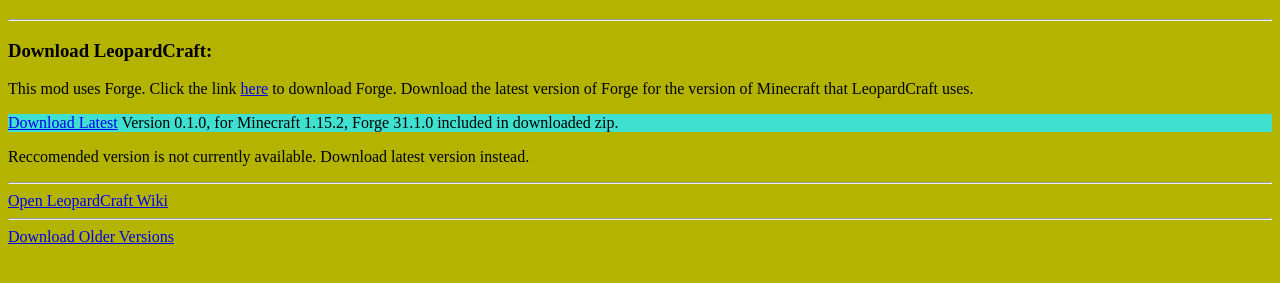
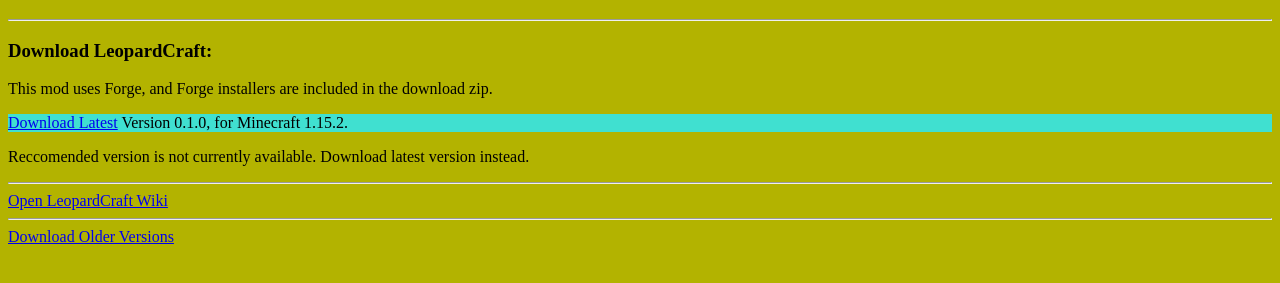
Before and after one commit to RobotLeopard86/LeopardCraft, a plain HTML site: page index.html in a window 1280 px wide. Shown: the part 61-344 px from the top of the page. Drawn offline with Linux system fonts and the light colour scheme.

Commit message:
Forge clarification

```diff
--- a/index.html
+++ b/index.html
@@ -8,10 +8,10 @@
         <h1>Welcome to the LeopardCraft official site.</h1>
         <hr/>
         <h3>Download LeopardCraft:</h3>
-        <p>This mod uses Forge. Click the link <a href = "https://files.minecraftforge.net">here</a> to download Forge. Download the latest version of Forge for the version of Minecraft that LeopardCraft uses.</p>
+        <p>This mod uses Forge, and Forge installers are included in the download zip.</p>
         <div id = "latest">
             <a href = "downloads/0.1.0.zip" download>Download Latest</a>
-            <label>Version 0.1.0, for Minecraft 1.15.2, Forge 31.1.0 included in downloaded zip.</label>
+            <label>Version 0.1.0, for Minecraft 1.15.2.</label>
         </div>
         <p id = "notavailabletext">Reccomended version is not currently available. Download latest version instead.</p>
         <div id = "reccomended">
```
